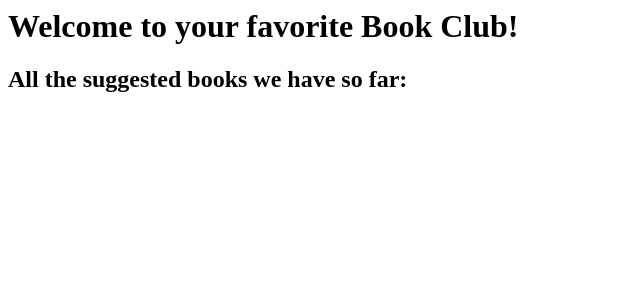
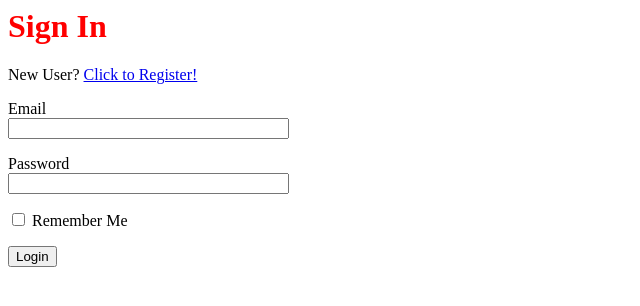
Before and after one commit to BabyninDmytro/FlaskLibrary, a Flask app: page / in a window 1280 px wide. Shown: the top 306 px of the page, without its empty margins (0-640 px from the left). Run offline with Flask 3, Linux system fonts and the light colour scheme.

Commit message:
Add reader authentication and role selection

```diff
--- a/app.py
+++ b/app.py
@@ -1,11 +1,21 @@
-from flask import Flask
+from datetime import datetime
+
+from flask import Flask, flash, redirect, render_template, request, url_for
+from flask_login import LoginManager, UserMixin, login_required, login_user, logout_user
 from flask_sqlalchemy import SQLAlchemy
-from flask import render_template, request, url_for, redirect
+from flask_wtf import FlaskForm
+from werkzeug.security import check_password_hash, generate_password_hash
+from wtforms import BooleanField, PasswordField, SelectField, StringField, SubmitField
+from wtforms.validators import DataRequired, Email, EqualTo
 
 app = Flask(__name__)
+app.config['SECRET_KEY'] = 'you-will-never-guess'
 app.config['SQLALCHEMY_DATABASE_URI'] = 'sqlite:///myDB.db'
 app.config['SQLALCHEMY_TRACK_MODIFICATIONS'] = False #to supress warning
 db = SQLAlchemy(app)
+login_manager = LoginManager()
+login_manager.login_view = 'login'
+login_manager.init_app(app)
 
 #declaring the Book model
 class Book(db.Model):
@@ -22,16 +32,25 @@ class Book(db.Model):
         return "{} in: {},{}".format(self.id, self.month, self.year)
 
 #Add your columns for the Reader model here below.
-class Reader(db.Model):
+class Reader(UserMixin, db.Model):
     id = db.Column(db.Integer, primary_key = True)
     name = db.Column(db.String(50), index = True, unique = False)
     surname = db.Column(db.String(80), unique = False, index = True)
     email = db.Column(db.String(120), unique = True, index = True)
+    password_hash = db.Column(db.String(128))
+    role = db.Column(db.String(20), index=True, default='reader')
+    joined_at = db.Column(db.DateTime(), default=datetime.utcnow, index=True)
     reviews = db.relationship('Review', backref='reviewer', lazy = 'dynamic', cascade = "all, delete, delete-orphan")
     annotations = db.relationship('Annotation', backref='author', lazy='dynamic', cascade = "all, delete, delete-orphan")
     #get a nice printout for Reader objects
     def __repr__(self):
         return "Reader ID: {}, email: {}".format(self.id, self.email)
+
+    def set_password(self, password):
+        self.password_hash = generate_password_hash(password)
+
+    def check_password(self, password):
+        return check_password_hash(self.password_hash, password)
 
 #declaring the Review model
 class Review(db.Model):
@@ -54,11 +73,78 @@ class Annotation(db.Model):
     def __repr__(self):
         return '<Annotation {}-{}:{} >'.format(self.reviewer_id, self.book_id, self.text)
 
+class RegistrationForm(FlaskForm):
+    name = StringField('Name', validators=[DataRequired()])
+    surname = StringField('Surname', validators=[DataRequired()])
+    email = StringField('Email', validators=[DataRequired(), Email()])
+    role = SelectField(
+        'Role',
+        choices=[('reader', 'Reader'), ('librarian', 'Librarian')],
+        validators=[DataRequired()],
+    )
+    password = PasswordField('Password', validators=[DataRequired()])
+    password2 = PasswordField('Repeat Password', validators=[DataRequired(), EqualTo('password')])
+    submit = SubmitField('Register')
+
+
+class LoginForm(FlaskForm):
+    email = StringField('Email', validators=[DataRequired(), Email()])
+    password = PasswordField('Password', validators=[DataRequired()])
+    remember = BooleanField('Remember Me')
+    submit = SubmitField('Login')
+
+
+@login_manager.user_loader
+def load_user(user_id):
+    return Reader.query.get(int(user_id))
+
+
+@app.route('/', methods=['GET', 'POST'])
+def login():
+    form = LoginForm()
+    if form.validate_on_submit():
+        user = Reader.query.filter_by(email=form.email.data).first()
+        if user and user.check_password(form.password.data):
+            login_user(user, remember=form.remember.data)
+            return redirect(url_for('home'))
+        flash('Invalid email or password.', 'error')
+    return render_template('login.html', form=form)
+
+
+@app.route('/register', methods=['GET', 'POST'])
+def register():
+    form = RegistrationForm()
+    if form.validate_on_submit():
+        existing_user = Reader.query.filter_by(email=form.email.data).first()
+        if existing_user:
+            flash('Email already registered.', 'error')
+        else:
+            reader = Reader(
+                name=form.name.data,
+                surname=form.surname.data,
+                email=form.email.data,
+                role=form.role.data,
+            )
+            reader.set_password(form.password.data)
+            db.session.add(reader)
+            db.session.commit()
+            login_user(reader)
+            return redirect(url_for('home'))
+    return render_template('register.html', title='Register', form=form)
+
+
+@app.route('/logout')
+@login_required
+def logout():
+    logout_user()
+    return redirect(url_for('login'))
+
+
 @app.route('/home')
-@app.route('/')
+@login_required
 def home():
-  books = Book.query.all()
-  return render_template('home.html', books = books)
+    books = Book.query.all()
+    return render_template('home.html', books = books)
 
 @app.route('/profile/<int:user_id>')
 def profile(user_id):
--- a/routes.py
+++ b/routes.py
@@ -1,9 +1,10 @@
 from app import app
 from app import db, Reader, Book, Review, Annotation
 from flask import render_template, request, url_for, redirect
+from flask_login import login_required
 
 @app.route('/home')
-@app.route('/')
+@login_required
 def home():
   books = Book.query.all()
   return render_template('home.html', books = books)
--- a/templates/home.html
+++ b/templates/home.html
@@ -1,6 +1,7 @@
 <html>
   <body>
     <h1> Welcome to your favorite Book Club! </h1>
+    <p><a href="{{ url_for('logout') }}">Logout</a></p>
     <h2> All the suggested books we have so far: </h2>
     {% for book in books %}
         <p>{{book.title}} by {{book.author_name}} {{book.author_surname}} suggested in {{book.month}}, {{book.year}}</p>
--- /dev/null
+++ b/templates/login.html
@@ -0,0 +1,30 @@
+<h1 style="color:red">Sign In</h1>
+<p>New User? <a href="{{ url_for('register') }}">Click to Register!</a></p>
+{% with messages = get_flashed_messages(with_categories=true) %}
+  {% if messages %}
+    <ul>
+      {% for category, message in messages %}
+        <li style="color: red;">{{ message }}</li>
+      {% endfor %}
+    </ul>
+  {% endif %}
+{% endwith %}
+<form action="" method="post">
+    {{ form.hidden_tag() }}
+    <p>
+        {{ form.email.label }}<br>
+        {{ form.email(size=32) }}<br>
+        {% for error in form.email.errors %}
+        <span style="color: red;">[{{ error }}]</span>
+        {% endfor %}
+    </p>
+    <p>
+        {{ form.password.label }}<br>
+        {{ form.password(size=32) }}<br>
+        {% for error in form.password.errors %}
+        <span style="color: red;">[{{ error }}]</span>
+        {% endfor %}
+    </p>
+    <p>{{ form.remember() }} {{ form.remember.label }}</p>
+    <p>{{ form.submit() }}</p>
+</form>
```
Also changed, not shown: templates/register.html (added, +58 -0 lines).
